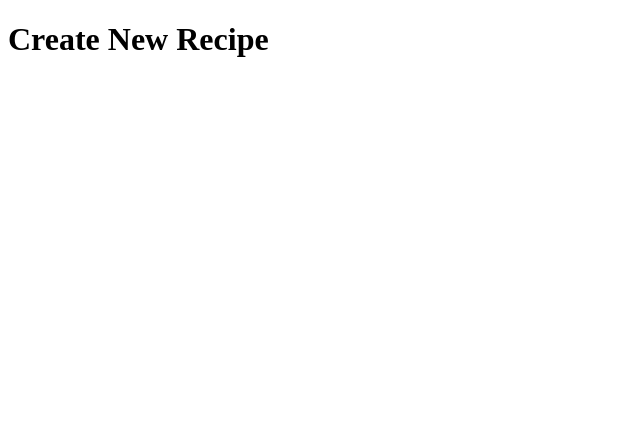
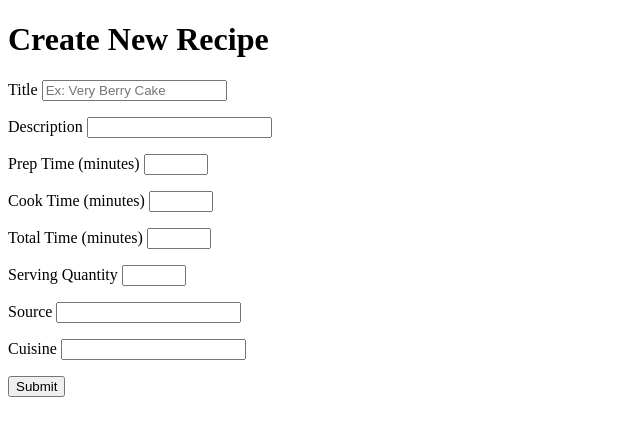
Before and after one commit to fionniepollack/recipe-berry, a Flask app: page /create_recipe in a window 1280 px wide. Shown: the top 436 px of the page, without its empty margins (0-640 px from the left). Run offline with Flask 2, Linux system fonts and the light colour scheme; the visitor is signed in with stand-in values (Sample User, id 1).

Commit message:
Implement functions to allow a logged in user to create a new recipe

```diff
--- a/server.py
+++ b/server.py
@@ -64,16 +64,41 @@ def show_cuisine(cuisine_id):
     return render_template("cuisine_recipes.html", cuisine=cuisine)
 
 
-@app.route("/create_recipe")
+@app.route("/create_recipe", methods=["GET", "POST"])
 def create_recipe():
     """Show create recipe page."""
 
-    if session.get("user_id") == None:
-        flash("Please log in to create a new recipe.")
-        return redirect('/')
+    if request.method == "GET":
 
-    return render_template("create_recipe.html")
+        if session.get("user_id") == None:
+            flash("Please log in to create a new recipe.")
+            return redirect('/')
 
+        return render_template("create_recipe.html")
+
+    elif request.method == "POST":
+
+        cuisine_name = request.form.get("cuisine")
+
+        kwargs = {"title" : request.form.get("title"),
+                  "description" : request.form.get("description"),
+                  "prep_time" : request.form.get("prep_time"),
+                  "cook_time" : request.form.get("cook_time"),
+                  "total_time" : request.form.get("total_time"),
+                  "serving_qty" : request.form.get("serving_qty"),
+                  "source" : request.form.get("source"),
+                  "user_id" : session.get("user_id"),
+                  "cuisine_id" : crud.get_cuisine_id_by_cuisine_name(cuisine_name)}
+
+        recipe = crud.create_recipe(**kwargs)
+
+        if recipe:
+            flash('Congrats! A new recipe was created.')
+
+        else:
+            flash('Error.')
+
+        return redirect('/create_recipe')
 
 #-----------------------------------------------------------------------------#
 #- USER ROUTES ---------------------------------------------------------------#
@@ -90,7 +115,7 @@ def all_users():
 
 @app.route("/profile")
 def show_user():
-    """Show details for a particular user."""
+    """Show details for the logged in user."""
 
     user_id = session.get("user_id")
 
--- a/templates/create_recipe.html
+++ b/templates/create_recipe.html
@@ -4,4 +4,41 @@
 {% block body %}
   <h1>Create New Recipe</h1>
 
+  <form action="/create_recipe" method="POST">
+    <p>
+      Title <input type="text" name="title" placeholder="Ex: Very Berry Cake" required>
+    </p>
+
+    <p>
+      Description <input type="text" name="description">
+    </p>
+
+    <p>
+      Prep Time (minutes) <input type="number" name="prep_time" min="1" max="300">
+    </p>
+
+    <p>
+      Cook Time (minutes) <input type="number" name="cook_time" min="1" max="300">
+    </p>
+
+    <p>
+      Total Time (minutes) <input type="number" name="total_time" min="1" max="300">
+    </p>
+
+    <p>
+      Serving Quantity <input type="number" name="serving_qty" min="1" max="100">
+    </p>
+
+    <p>
+      Source <input type="text" name="source">
+    </p>
+
+    <p>
+      Cuisine <input type="text" name="cuisine" required>
+    </p>
+
+    <p>
+      <input type="submit">
+    </p>
+  </form>
 {% endblock %}
```
